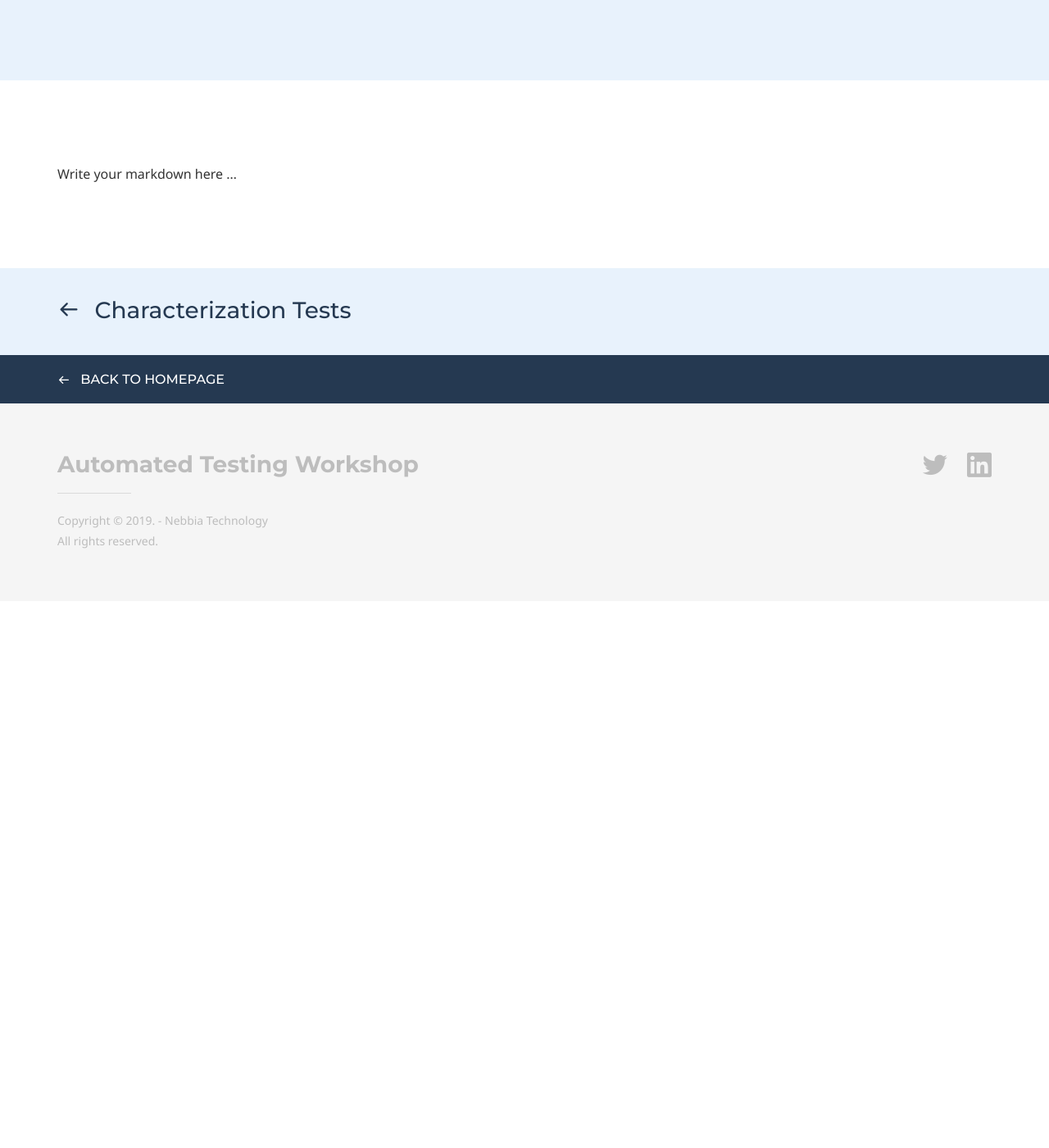
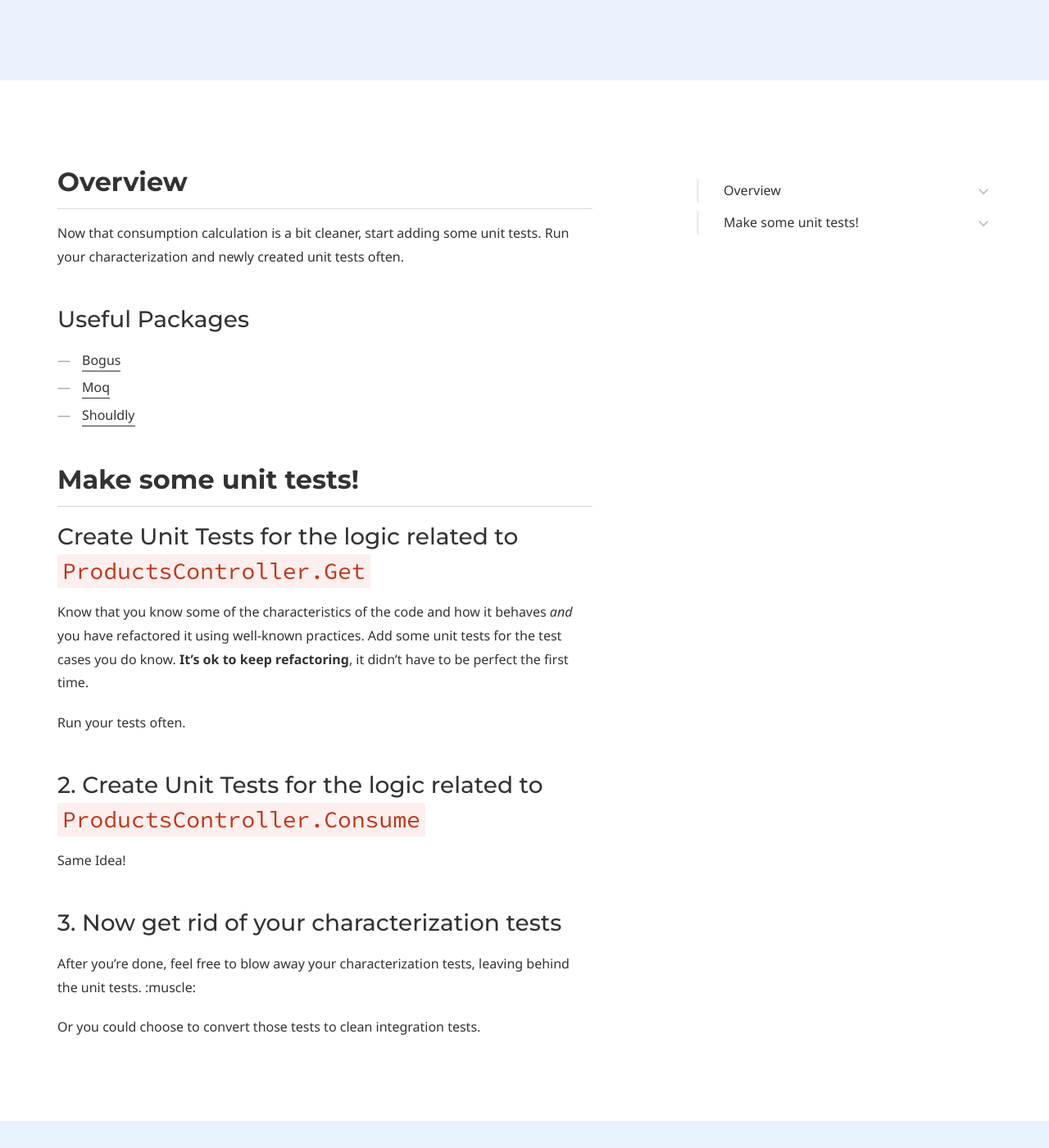
Before and after one commit to fgauna12/newsig-devops-workshop, a Jekyll site: the page built from lab-unit-tests.md, in a window 1280 px wide and 1400 px high, scrolled down 500 px. Shown: the whole window at 82% size. Built offline with Jekyll 4.4.1, drawn with Linux system fonts in a browser that asks for light colours; some web fonts are replaced; before the commit the page ends 1233 px from its top, so only the background shows below that.

Commit message:
added unit test documentation

```diff
--- a/lab-unit-tests.md
+++ b/lab-unit-tests.md
@@ -25,4 +25,30 @@ page_nav:
         url: '/lab-characterization'
 ---
 
-Write your markdown here ...
+## Overview
+
+Now that consumption calculation is a bit cleaner, start adding some unit tests. Run your characterization and newly created unit tests often.
+
+### Useful Packages
+
+- [Bogus](https://github.com/bchavez/Bogus)
+- [Moq](https://github.com/moq/moq)
+- [Shouldly](https://github.com/shouldly/shouldly)
+
+## Make some unit tests!
+
+### Create Unit Tests for the logic related to `ProductsController.Get`
+
+Know that you know some of the characteristics of the code and how it behaves *and* you have refactored it using well-known practices. Add some unit tests for the test cases you do know. **It's ok to keep refactoring**, it didn't have to be perfect the first time.
+
+Run your tests often.
+
+### 2. Create Unit Tests for the logic related to `ProductsController.Consume`
+
+Same Idea!
+
+### 3. Now get rid of your characterization tests
+
+After you're done, feel free to blow away your characterization tests, leaving behind the unit tests. :muscle:
+
+Or you could choose to convert those tests to clean integration tests.
```
